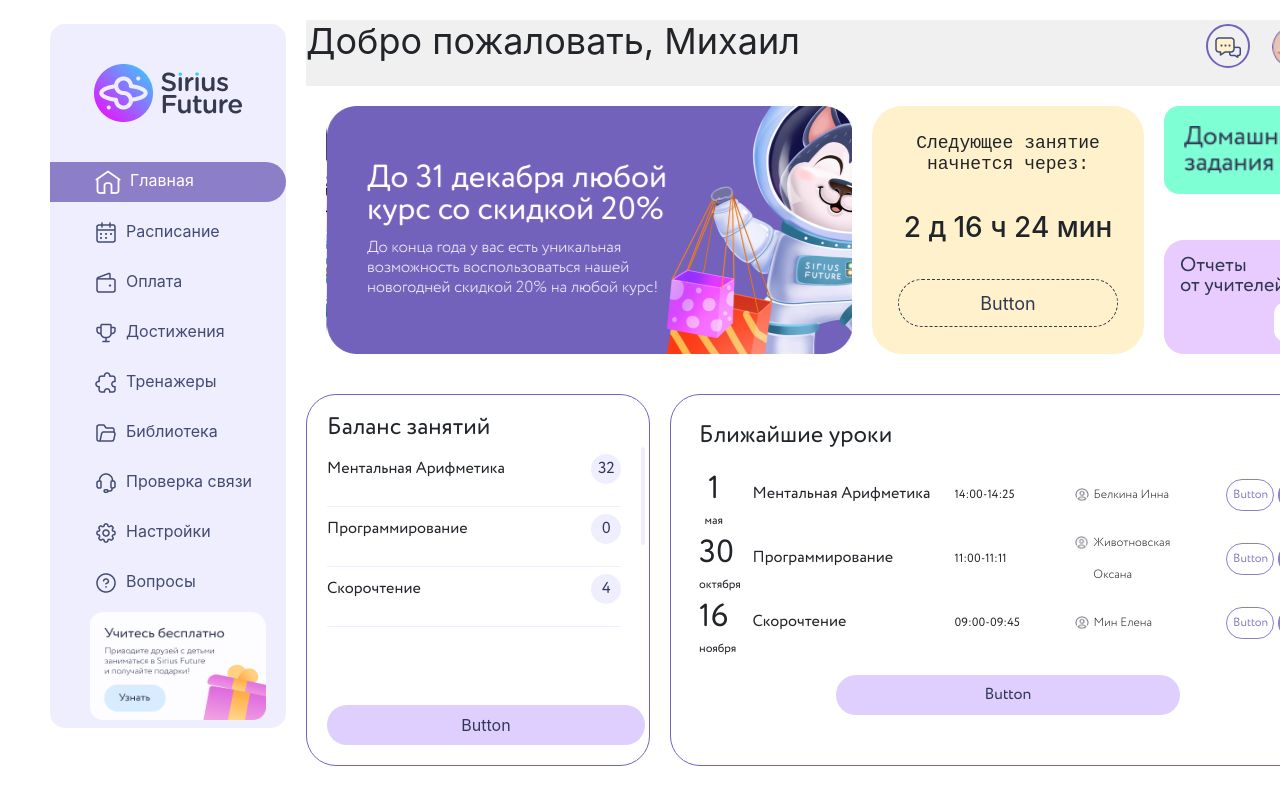
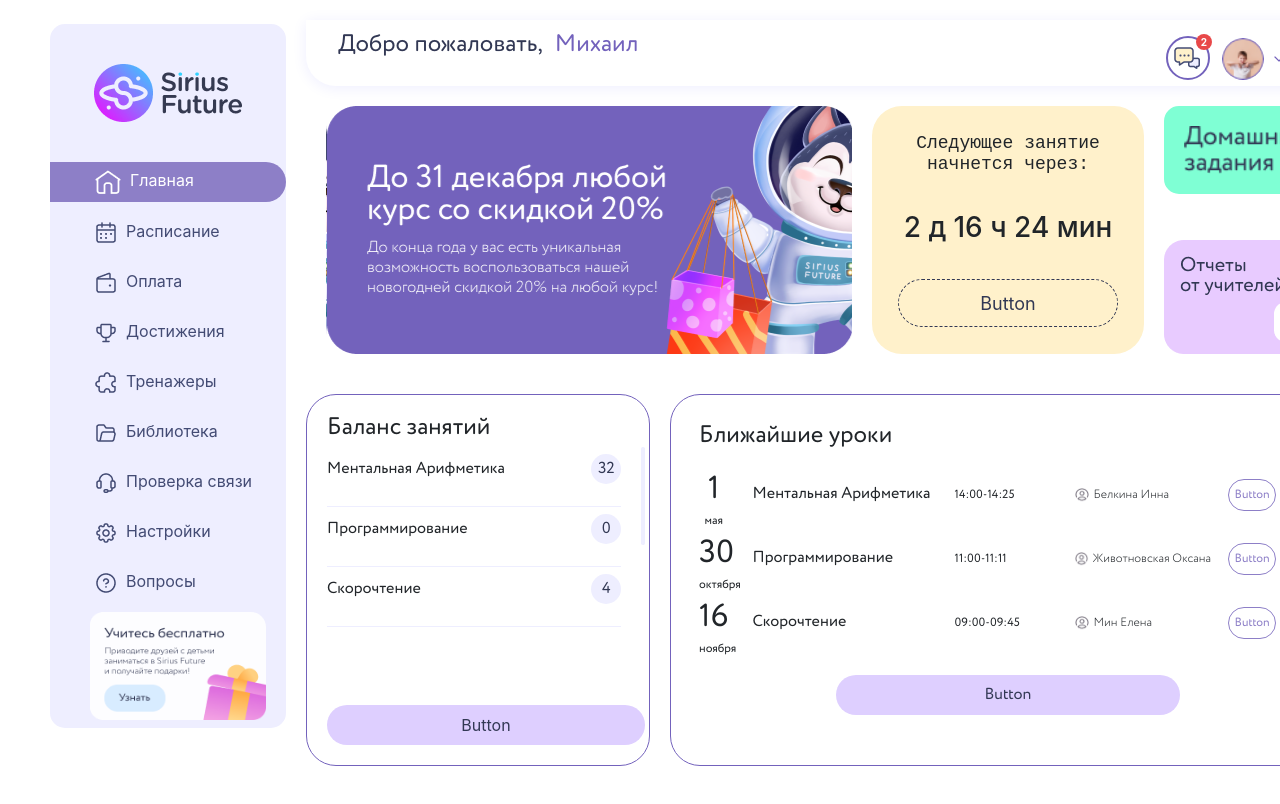
Before and after one commit to AnnnaSergeeevna/Sirius-Future, a React (Create React App) app in the folder my-app/: page /home in a window 1280 px wide. Shown: the top 804 px of the page. Built offline with nearby package versions, Linux system fonts and the light colour scheme.

Commit message:
home page complete

```diff
--- a/my-app/src/App.css
+++ b/my-app/src/App.css
@@ -138,11 +138,18 @@ a {
 .headerContainer {
   display: flex;
   justify-content: space-between;
-  max-width: 1154px;
+  max-width: 1072px;
   height: 66px;
-  background-color: #f0f0f0;
+  background-color: #ffffff;
+  border-radius: 0% 0% 30px 30px / 0% 0% 30px 30px;
+  box-shadow: 0px 2px 15px var(--light-violet);
   padding: 0px;
   text-align: center;
+  top: 1px;
+  left: 32px;
+  padding: 12px 0px 12px 0px;
+  justify: space-between;
+
 }
 
 .mainContainer,
@@ -652,11 +659,15 @@ form {
   font-weight: 300;
   line-height: 32px;
   text-align: left;
+  white-space: nowrap;
+
 }
 
 .col-2 {
   padding-right: 0 !important;
   padding-left: 0 !important;
+  text-align: center !important;
+
 }
 
 .btnScheduleW,
@@ -694,9 +705,12 @@ form {
 .col-3 {
   display: flex;
   text-align: left;
+  margin: 0px 0px 0px 0px;
+  padding-left: 0;
+  padding-right: 0;
 }
 
-/*  */
+/* HEADER */
 
 
 .headerH1 {
@@ -709,6 +723,7 @@ form {
   justify-content: space-around;
   width: 122px;
   height: 42px;
+  margin-right: 50px;
 }
 
 .message-image-container {
@@ -719,8 +734,8 @@ form {
 
 .image24 {
   position: relative;
-  right: 12px;
-  top: 12px;
+  right: 8px;
+  top: 10px;
   width: 24px;
   height: 24px;
   border-radius: 50%;
@@ -729,8 +744,8 @@ form {
 
 .image14 {
   position: relative;
-  right: 2px;
-  bottom: 7px;
+  right: -2px;
+  bottom: 8px;
   width: 14px;
   height: 14px;
   z-index: 1;
@@ -754,6 +769,7 @@ form {
   font-weight: 400 !important;
   line-height: 21.6px;
   text-align: left;
+  padding-left: 32px !important;
   color: var(--deep-blue) !important;
 }
 
@@ -809,11 +825,79 @@ form {
 }
 
 .active-user {
-  width: 190px;
+  width: 190px !important;
   height: 48px;
-  padding: 8px 0px 0px 0px;
+  margin: 8px 0px 0px 30px;
   gap: 8px;
-  border-radius: 12px;
+  border-radius: 12px !important;
   opacity: 0px;
-  background-color: var(--light-violet);
+  background-color: var(--light-violet) !important;
 }
+
+.dropdown-item {
+  width: 190px !important;
+  height: 48px;
+  margin: 8px 0px 0px 30px;
+  gap: 8px;
+  border: solid 1px var(--light-violet);
+  opacity: 0px;
+}
+
+.dropdown-item:hover {
+  width: 190px !important;
+  height: 48px;
+  margin: 8px 0px 0px 30px;
+  gap: 8px;
+  border-radius: 12px !important;
+  background-color: var(--powder) !important;
+  opacity: 0px;
+}
+
+.badge-secondary {
+
+  height: 16px;
+  width: 16px;
+  position: absolute !important;
+  z-index: 1000 !important;
+  background-color: rgba(232, 72, 73, 1) !important;
+  border-radius: 16px !important;
+  padding: 3px 4px 2px 4px !important;
+  top: 2px !important;
+  left: 22px !important;
+  font-size: 10px !important;
+}
+
+.headerH1 {
+  font-family: Circe Rounded !important;
+  font-size: 24px !important;
+  font-weight: 400 !important;
+  line-height: 24px !important;
+  text-align: left;
+  padding-left: 32px;
+  color: var(--deep-blue) !important;
+}
+
+.title24 {
+  font-family: Circe Rounded !important;
+  font-size: 24px;
+  font-weight: 400;
+  line-height: 24px;
+  text-align: left;
+  padding-left: 12px;
+  color: var(--lily);
+}
+
+.exit {
+  width: 24px;
+  height: 24px;
+}
+
+.close-icon {
+  position: absolute;
+  right: 0px;
+  top: 15px;
+  cursor: pointer;
+  font-size: 24px;
+  margin-right: 10px;
+  cursor: pointer;
+}
--- a/my-app/src/Components/Header.jsx
+++ b/my-app/src/Components/Header.jsx
@@ -3,34 +3,47 @@ import { Dropdown } from 'react-bootstrap';
 import avaA from './avatar.png';
 import avaM from './avatar (1).png';
 import exit from './exit.png';
+import close from './G2r4oup.png';
 import path from './Path.png';
 import messageL from './Group.png';
 import messageS from './GroupS.png';
 
 const Header = () => {
     const [user, setUser] = useState('Михаил');
-    const users = ['Михаил', 'Анна'];
+    const [menuOpen, setMenuOpen] = useState(false);
+    const users = [
+        { name: 'Михаил', messageCount: 2 },
+        { name: 'Анна', messageCount: 7 }
+    ];
 
     const handleUserChange = (newUser) => {
-        setUser(newUser);
+        setUser(newUser.name);
     };
 
     const avatars = {
         'Михаил': avaM,
         'Анна': avaA
     };
+    const currentUser = users.find(u => u.name === user);
+
+    const toggleMenu = () => {
+        setMenuOpen(!menuOpen);
+    };
 
     return (
         <>
-            <h1 className='headerH1'>Добро пожаловать, {user}</h1>
+            <h1 className='headerH1'>Добро пожаловать, <span className='title24'> {user}</span></h1>
             <div className='header-right-part' style={{ display: 'flex', justifyContent: 'flex-end' }}>
                 <div className="message-image-container">
                     <img className="image24" src={messageL} alt="message area" />
                     <img className="image14" src={messageS} alt="message area" />
+                    <span className="badge badge-secondary">
+                        {currentUser.messageCount}
+                    </span>
                 </div>
 
-                <div style={{ marginLeft: '10px' }}> { }
-                    <Dropdown>
+                <div>
+                    <Dropdown show={menuOpen} onToggle={toggleMenu}>
                         <Dropdown.Toggle
                             variant="light"
                             id="dropdown-custom-components"
@@ -44,14 +57,20 @@ const Header = () => {
                         </Dropdown.Toggle>
 
                         <Dropdown.Menu align="right">
-                            <Dropdown.Header className='Regular16'>Смена пользователя</Dropdown.Header>
-                            {users.map((username) => (
+                            <Dropdown.Header className='Regular16'>
+                                <span className="close-icon" onClick={toggleMenu}>
+                                    <img className="close" src={close} alt="close logo" />
+                                </span>Смена пользователя
+                            </Dropdown.Header>
+                            {users.map((userObj) => (
                                 <Dropdown.Item
-                                    key={username}
-                                    className={user === username ? 'active-user' : ''}
-                                    onClick={() => handleUserChange(username)}
+                                    key={userObj.name}
+                                    className={user === userObj.name ? 'active-user' : ''}
+                                    onClick={() => handleUserChange(userObj)}
                                 >
-                                    {username} {user === username && <span>(это вы)</span>}
+                                    <img src={avatars[userObj.name]} alt="User Avatar" className="avatar" style={{ width: '24px', height: '24px', borderRadius: '50%', marginRight: '10px' }} />
+                                    {userObj.name} {user === userObj.name && <span>(это вы)</span>}
+                                    <span style={{ marginLeft: 'auto', paddingLeft: '10px' }}></span>
                                 </Dropdown.Item>
                             ))}
                             <Dropdown.Item onClick={() => window.location.href = '/login'} className='Regular16Blue'>
```
Also changed, not shown: my-app/src/Components/G2r4oup.png (added).
